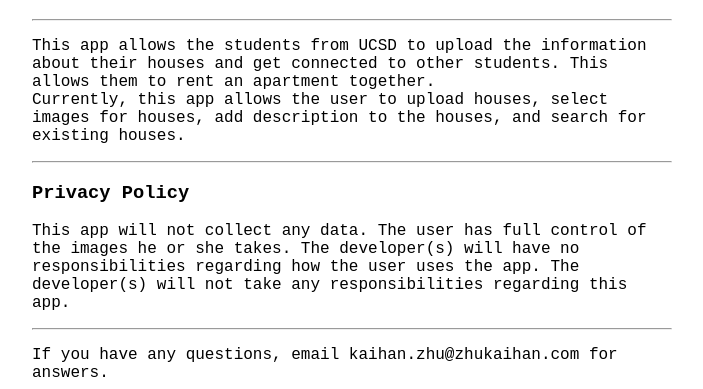
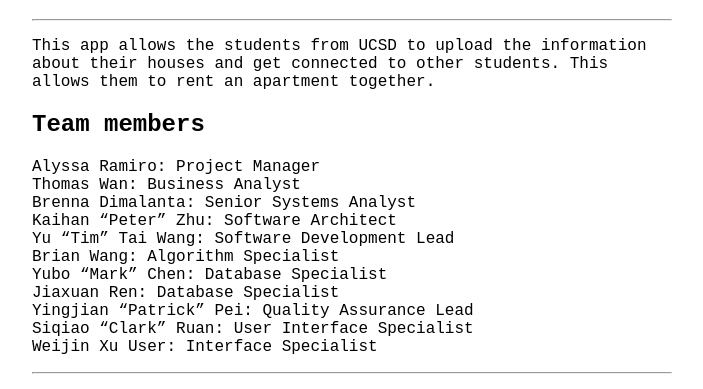
Before and after one commit to zhukaihan/SSH, a plain HTML site: page index.html in a window 1280 px wide. Shown: the part 389-778 px from the top of the page, without its empty margins (288-991 px from the left). Drawn offline with Linux system fonts and the light colour scheme.

Commit message:
Update index.html

```diff
--- a/index.html
+++ b/index.html
@@ -31,12 +31,27 @@
     <hr>
     <p>
       This app allows the students from UCSD to upload the information about their houses and get connected to other students. This allows them to rent an apartment together. <br>
-			Currently, this app allows the user to upload houses, select images for houses, add description to the houses, and search for existing houses.
     </p>
+    <h2>Team members</h2>
+    <p>
+      Alyssa Ramiro:	Project Manager<br>
+      Thomas Wan:	Business Analyst<br>
+      Brenna Dimalanta:	Senior Systems Analyst<br>
+      Kaihan “Peter” Zhu:	Software Architect<br>
+      Yu “Tim” Tai Wang:	Software Development Lead<br>
+      Brian Wang:	Algorithm Specialist<br>
+      Yubo “Mark” Chen:	Database Specialist<br>
+      Jiaxuan Ren:	Database Specialist<br>
+      Yingjian “Patrick” Pei:	Quality Assurance Lead<br>
+      Siqiao “Clark” Ruan:	User Interface Specialist<br>
+      Weijin Xu	User: Interface Specialist<br>
+    </o>
     <hr>
     <h3>Privacy Policy</h3>
     <p>
-      This app will not collect any data. The user has full control of the images he or she takes. The developer(s) will have no responsibilities regarding how the user uses the app. The developer(s) will not take any responsibilities regarding this app.
+      This app will collect data you entered. The app will not collect any personal data other than the email address from the Google login.
+      We will not share your data in any kind to third party. Your data will only be visible to others through the app.
+      The developer(s) will have no responsibilities regarding how the user uses the app. The developer(s) will not take any responsibilities regarding this app.
     </p>
     <hr>
     <p>
```
